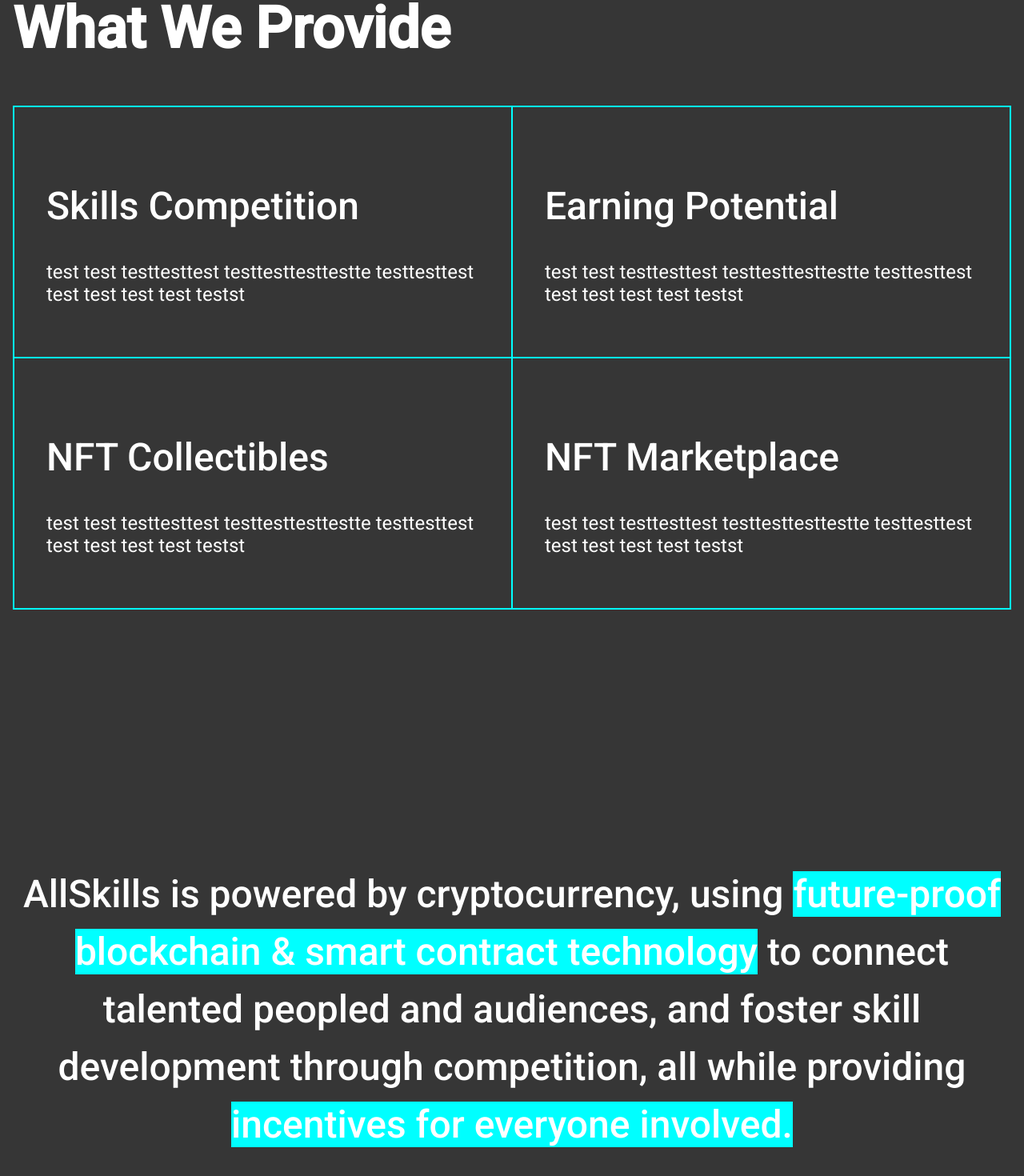
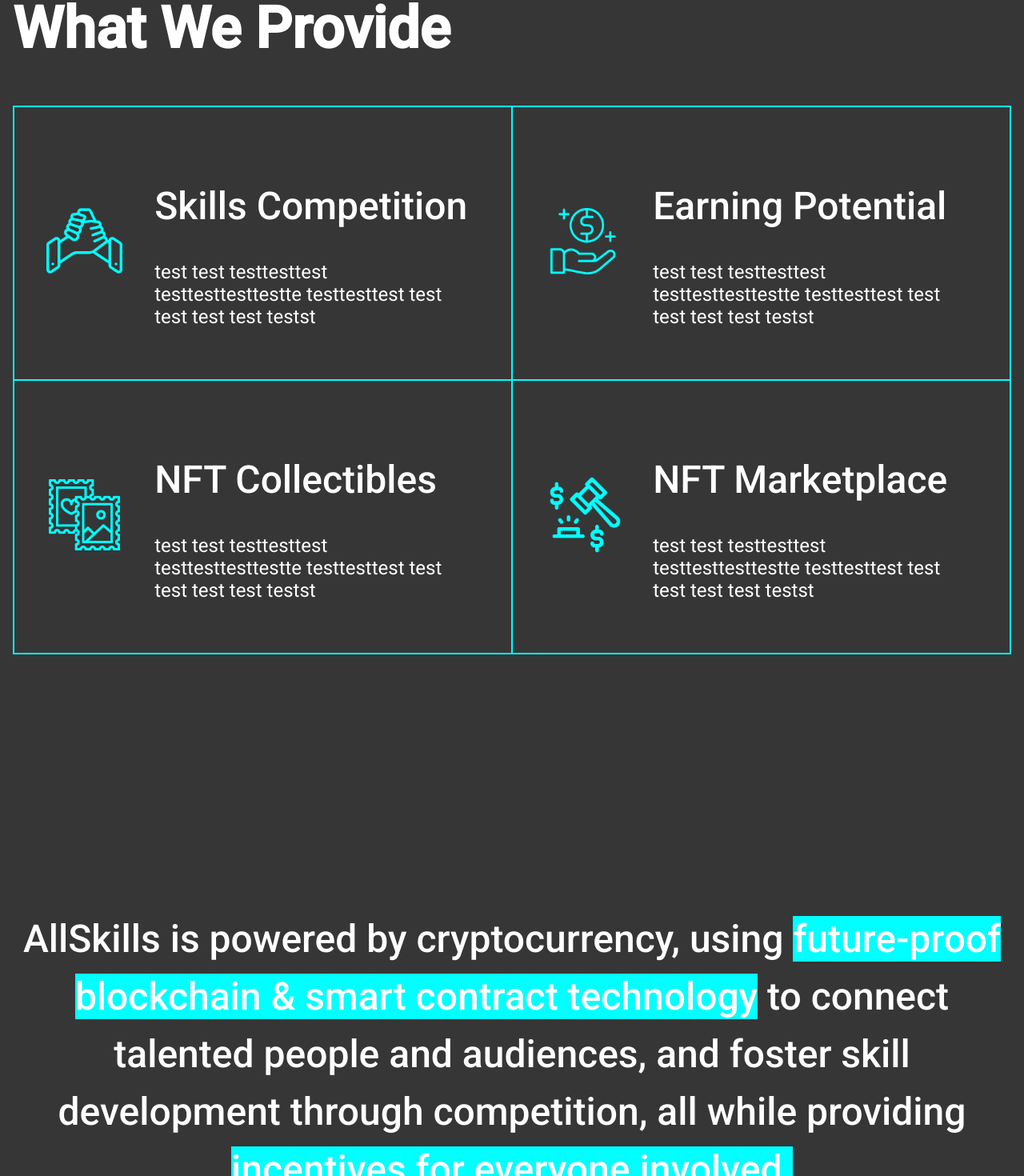
Before and after one commit to Gnorme/AllSkills, a Svelte app: page / in a window 1280 px wide. Shown: the part 1860-3330 px from the top of the page at 80% size. Built offline with nearby package versions, Linux system fonts and the light colour scheme.

Commit message:
Add files via upload

```diff
--- a/src/Content.svelte
+++ b/src/Content.svelte
@@ -9,24 +9,28 @@
     <h2>What We Provide</h2>
     <div class="table-content">
         <div class="grid-item">
+            <div class="table-icon"><img style="width:100%" src="images/handshake.png"></div>
             <div class="grid-item-text">
                 <h3>Skills Competition</h3>
                 <p>test test testtesttest testtesttesttestte testtesttest  test  test  test  test  testst</p>
             </div>
         </div>
         <div class="grid-item">
+            <div class="table-icon"><img style="width:100%" src="images/earn.png"></div>
             <div class="grid-item-text">
                 <h3>Earning Potential</h3>
                 <p>test test testtesttest testtesttesttestte testtesttest  test  test  test  test  testst</p>
             </div>
         </div>
         <div class="grid-item">
+            <div class="table-icon"><img style="width:100%" src="images/stamps.png"></div>
             <div class="grid-item-text">
                 <h3>NFT Collectibles</h3>
                 <p>test test testtesttest testtesttesttestte testtesttest  test  test  test  test  testst</p>
             </div>
         </div>
         <div class="grid-item">
+            <div class="table-icon"><img style="width:100%" src="images/auction.png"></div>
             <div class="grid-item-text">
                 <h3>NFT Marketplace</h3>
                 <p>test test testtesttest testtesttesttestte testtesttest  test  test  test  test  testst</p>
@@ -34,7 +38,7 @@
         </div>
     </div>
     <div class="powered-by">
-        <h3>AllSkills is powered by cryptocurrency, using <span style="background-color:aqua;">future-proof blockchain & smart contract technology</span> to connect talented peopled and audiences, and foster skill development through competition, all while providing <span style="background-color: aqua">incentives for everyone involved.</h3>
+        <h3>AllSkills is powered by cryptocurrency, using <span style="background-color:aqua;">future-proof blockchain & smart contract technology</span> to connect talented people and audiences, and foster skill development through competition, all while providing <span style="background-color: aqua">incentives for everyone involved.</h3>
     </div>
     <div class="roadmap">
         <h2>Roadmap</h2>
@@ -48,7 +52,9 @@
     p {
         font-size: 1.5rem;
     }
-
+    .table-icon {
+        padding-right:2.5rem;
+    }
     h3 {
         font-size: 3rem;
         line-height: 1.5;
@@ -61,11 +67,10 @@
         text-align: center;
     }
     .grid-item{
-        display:flex;
-        flex: 1 1 0%;
+        display:grid;
+        grid-template-columns: 25% 75%;
         align-items: center;
         padding: 2.5rem;
-        display:flex;
         border: 1px solid aqua;
     }
     .table-content{
```
